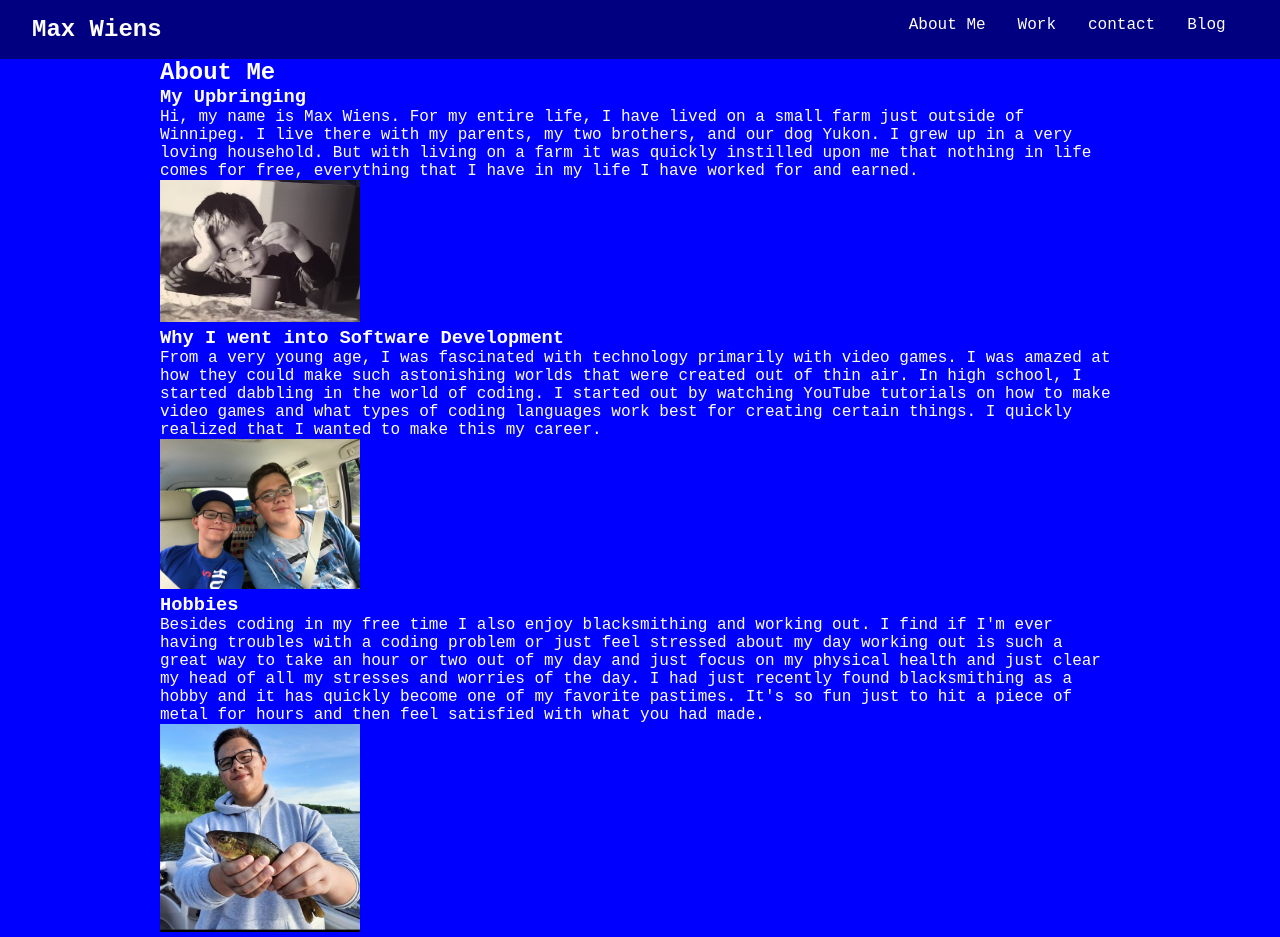
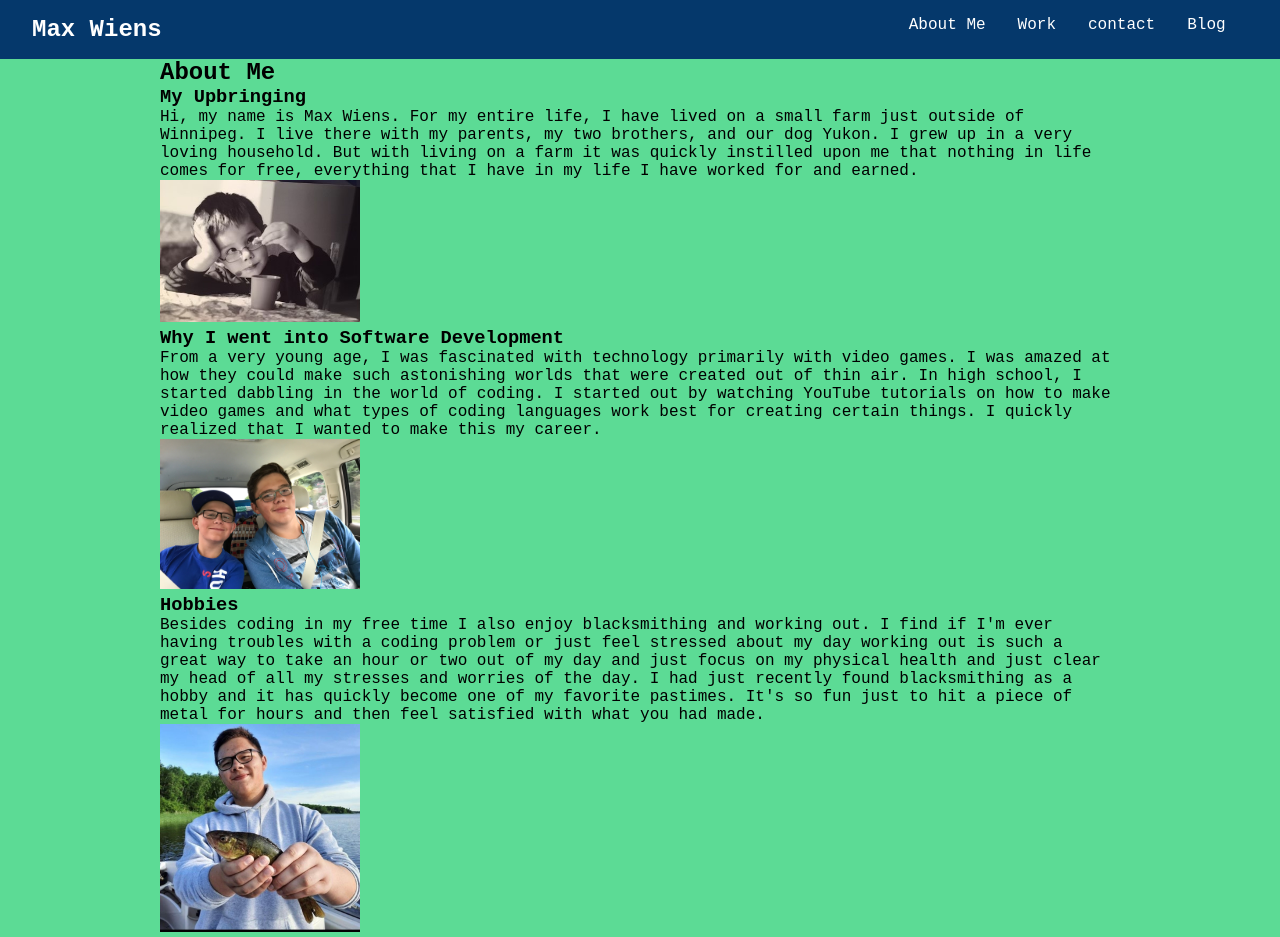
Before and after one commit to MaxWiens28/final-project, a website: page src/index(aboutme).html in a window 1280 px wide. Drawn offline with Linux system fonts and the light colour scheme.

```diff
--- a/src/css/styles.css
+++ b/src/css/styles.css
@@ -5,13 +5,13 @@
 }
 
 body {
-  background-color: blue;
-  color: white;
+  background-color: #5CDB95;
+  color: black;
   font-family: 'Courier New', Courier, monospace;
 }
 
 header {
-  background-color: navy;
+  background-color: #05386b;
   color: white;
 }
 
--- a/src/index(aboutme).html
+++ b/src/index(aboutme).html
@@ -13,7 +13,7 @@
     <nav>
       <h1>Max Wiens</h1>
       <ul>
-        <li><a href="../index(aboutme).html">About Me</a></li>
+        <li><a href="index(aboutme).html">About Me</a></li>
         <li><a href="html/work.html">Work</a></li>
         <li><a href="html/contact.html">contact</a></li>
         <li><a href="html/blog.html">Blog</a></li>
```
Also changed, not shown: package.json (+16 -6 lines), dist/index(aboutme).html (deleted), src/js/main.js (line endings or trailing spaces), 2 other files.
